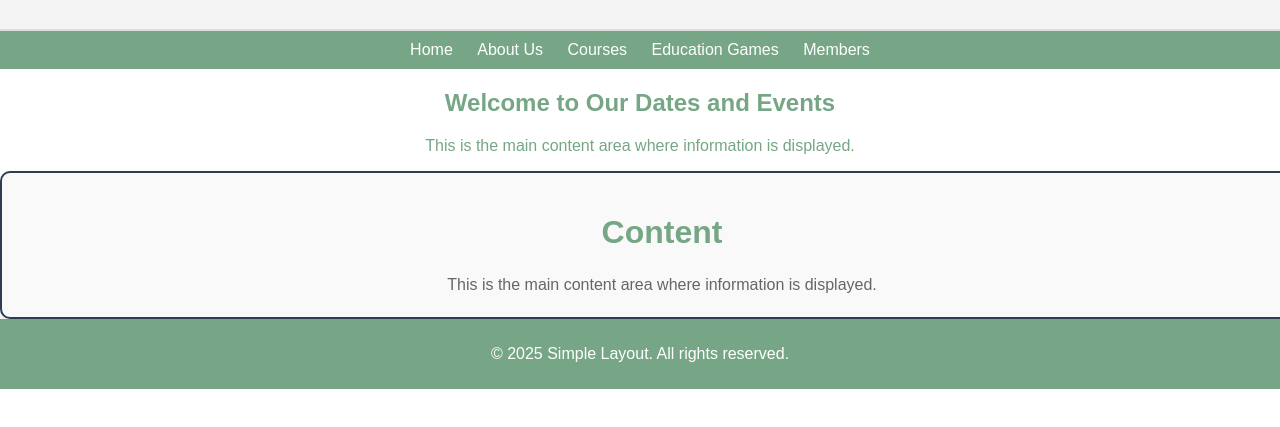
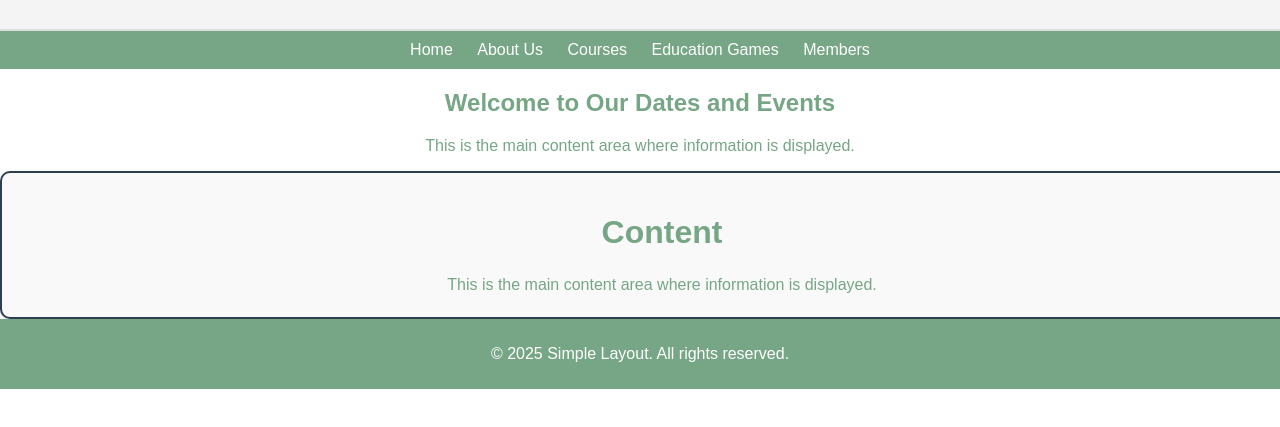
Before and after one commit to ranafitouri1/U15Ass2RanaFitouri, a plain HTML site: page pages/events.html in a window 1280 px wide. Shown: the part 91-518 px from the top of the page. Drawn offline with Linux system fonts and the light colour scheme; files that its build step writes are made by us from their sources; a script that the page names is missing.

Commit message:
Update style.css

```diff
--- a/css/style.css
+++ b/css/style.css
@@ -54,7 +54,7 @@
 }
 
 .content p {
-    color: #666; /* Medium gray for paragraph text */
+    color: #76A685; /* Medium gray for paragraph text */
     font-size: 16px; /* Adjust font size */
     line-height: 1.5; /* Improve readability */
     max-width: 80%; /* Limit text width for better readability */
```
